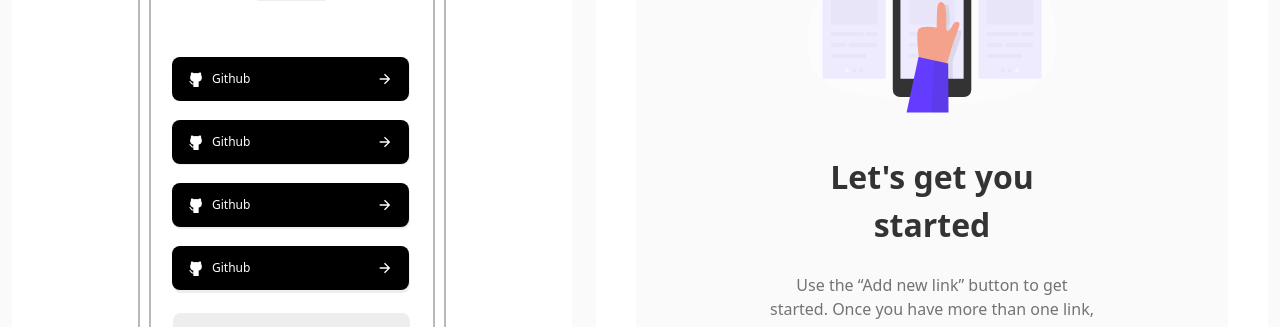
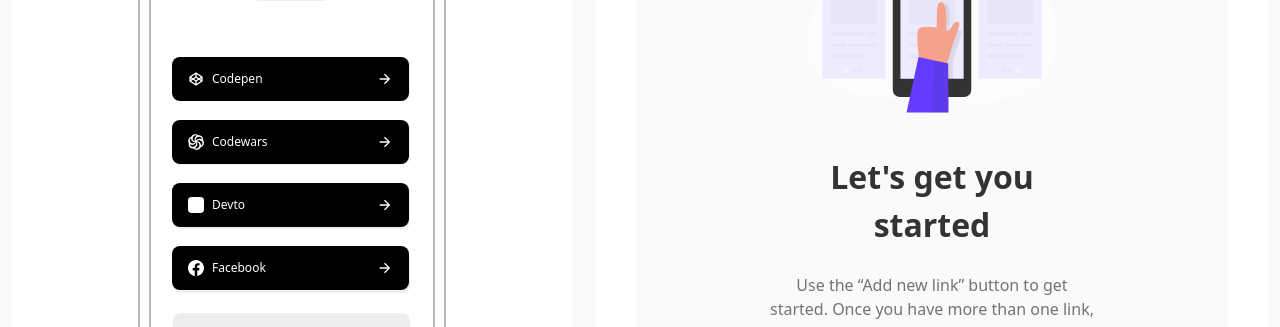
Before and after one commit to k2pbac/link-sharing, a Next.js app: page / in a window 1280 px wide. Shown: the part 400-727 px from the top of the page. Built offline with nearby package versions, Linux system fonts and the light colour scheme.

Commit message:
add all colors and links

```diff
--- a/src/components/views/customize-links/customize-links.tsx
+++ b/src/components/views/customize-links/customize-links.tsx
@@ -5,7 +5,7 @@ import { useState } from "react";
 import CustomLinkInput from "./custom-link-input";
 import axios from "axios";
 import router from "next/router";
-import data from "@/linksList.json";
+import linkTypes from "@/link-types.json";
 
 export default function CustomizeLinks() {
   const [links, setLinks] = useState<Object[]>([]);
@@ -15,7 +15,7 @@ export default function CustomizeLinks() {
   const handleAddNewLink = () => {
     setLinks((prev) => [
       ...prev,
-      { platform: data[prev.length + 1].item, url: "" },
+      { platform: linkTypes[prev.length + 1].item, url: "" },
     ]);
   };
 
--- a/src/components/views/preview/preview.tsx
+++ b/src/components/views/preview/preview.tsx
@@ -1,6 +1,10 @@
+"use client";
+import useMediaStore from "@/state";
 import PreviewItem from "./preview-item";
 
 export default function Preview() {
+  const { linkTypes } = useMediaStore((state) => state);
+
   return (
     <div className="preview-container">
       <div className="phone-container">
@@ -12,26 +16,26 @@ export default function Preview() {
           <PreviewItem
             style={{ backgroundColor: "black" }}
             link={"www.github.com"}
-            title={"Github"}
-            icon={"/assets/images/icon-github.svg"}
+            title={linkTypes[0].item}
+            icon={linkTypes[0].icon}
           />
           <PreviewItem
             style={{ backgroundColor: "black" }}
             link={"www.github.com"}
-            title={"Github"}
-            icon={"/assets/images/icon-github.svg"}
+            title={linkTypes[1].item}
+            icon={linkTypes[1].icon}
           />
           <PreviewItem
             style={{ backgroundColor: "black" }}
             link={"www.github.com"}
-            title={"Github"}
-            icon={"/assets/images/icon-github.svg"}
+            title={linkTypes[2].item}
+            icon={linkTypes[2].icon}
           />
           <PreviewItem
             style={{ backgroundColor: "black" }}
             link={"www.github.com"}
-            title={"Github"}
-            icon={"/assets/images/icon-github.svg"}
+            title={linkTypes[3].item}
+            icon={linkTypes[3].icon}
           />
         </div>
       </div>
--- a/src/interfaces/index.tsx
+++ b/src/interfaces/index.tsx
@@ -1,4 +1,4 @@
 export interface Link {
-  item: String;
-  icon: String;
+  item: string;
+  icon: string;
 }
--- a/src/link-types.json
+++ b/src/link-types.json
@@ -1,22 +1,72 @@
 [
-  { "item": "Codepen", "icon": "/assets/images/icon-codepen.svg" },
-  { "item": "Codewars", "icon": "/assets/images/icon-codewars.svg" },
-  { "item": "Devto", "icon": "/assets/images/icon-devto.svg" },
-  { "item": "Facebook", "icon": "/assets/images/icon-facebook.svg" },
-  { "item": "Freecodecamp", "icon": "/assets/images/icon-freecodecamp.svg" },
+  {
+    "item": "Codepen",
+    "icon": "/assets/images/icon-codepen.svg",
+    "color": "#1e1f26"
+  },
+  {
+    "item": "Codewars",
+    "icon": "/assets/images/icon-codewars.svg",
+    "color": "#8A1A50"
+  },
+  {
+    "item": "Devto",
+    "icon": "/assets/images/icon-devto.svg",
+    "color": "#333333"
+  },
+  {
+    "item": "Facebook",
+    "icon": "/assets/images/icon-facebook.svg",
+    "color": "#2442AC"
+  },
+  {
+    "item": "Freecodecamp",
+    "icon": "/assets/images/icon-freecodecamp.svg",
+    "color": "#302267"
+  },
   {
     "item": "Frontend Mentor",
-    "icon": "/assets/images/icon-frontend-mentor.svg"
+    "icon": "/assets/images/icon-frontend-mentor.svg",
+    "color": "#FFFFFF"
   },
-  { "item": "Github", "icon": "/assets/images/icon-github.svg" },
-  { "item": "Gitlab", "icon": "/assets/images/icon-gitlab.svg" },
-  { "item": "Hashnode", "icon": "/assets/images/icon-hashnode.svg" },
-  { "item": "LinkedIn", "icon": "/assets/images/icon-linkedin.svg" },
+  {
+    "item": "Github",
+    "icon": "/assets/images/icon-github.svg",
+    "color": "#1A1A1A"
+  },
+  {
+    "item": "Gitlab",
+    "icon": "/assets/images/icon-gitlab.svg",
+    "color": "#EB4925"
+  },
+  {
+    "item": "Hashnode",
+    "icon": "/assets/images/icon-hashnode.svg",
+    "color": "#0330D1"
+  },
+  {
+    "item": "LinkedIn",
+    "icon": "/assets/images/icon-linkedin.svg",
+    "color": "#2D68FF"
+  },
   {
     "item": "Stack Overflow",
-    "icon": "/assets/images/icon-stack-overflow.svg"
+    "icon": "/assets/images/icon-stack-overflow.svg",
+    "color": "#EC7100"
   },
-  { "item": "Twitch", "icon": "/assets/images/icon-twitch.svg" },
-  { "item": "Twitter", "icon": "/assets/images/icon-twitter.svg" },
-  { "item": "Youtube", "icon": "/assets/images/icon-youtube.svg" }
+  {
+    "item": "Twitch",
+    "icon": "/assets/images/icon-twitch.svg",
+    "color": "#EE3FC8"
+  },
+  {
+    "item": "Twitter",
+    "icon": "/assets/images/icon-twitter.svg",
+    "color": "#43B7E9"
+  },
+  {
+    "item": "Youtube",
+    "icon": "/assets/images/icon-youtube.svg",
+    "color": "#EE3939"
+  }
 ]
```
